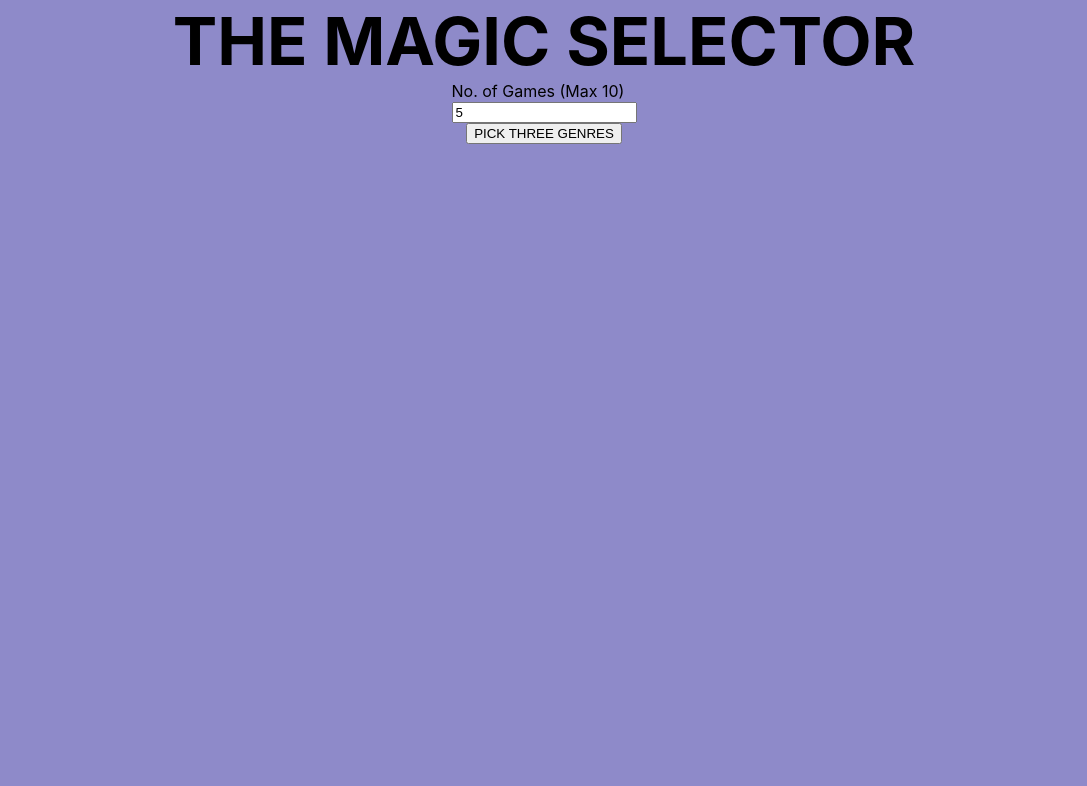
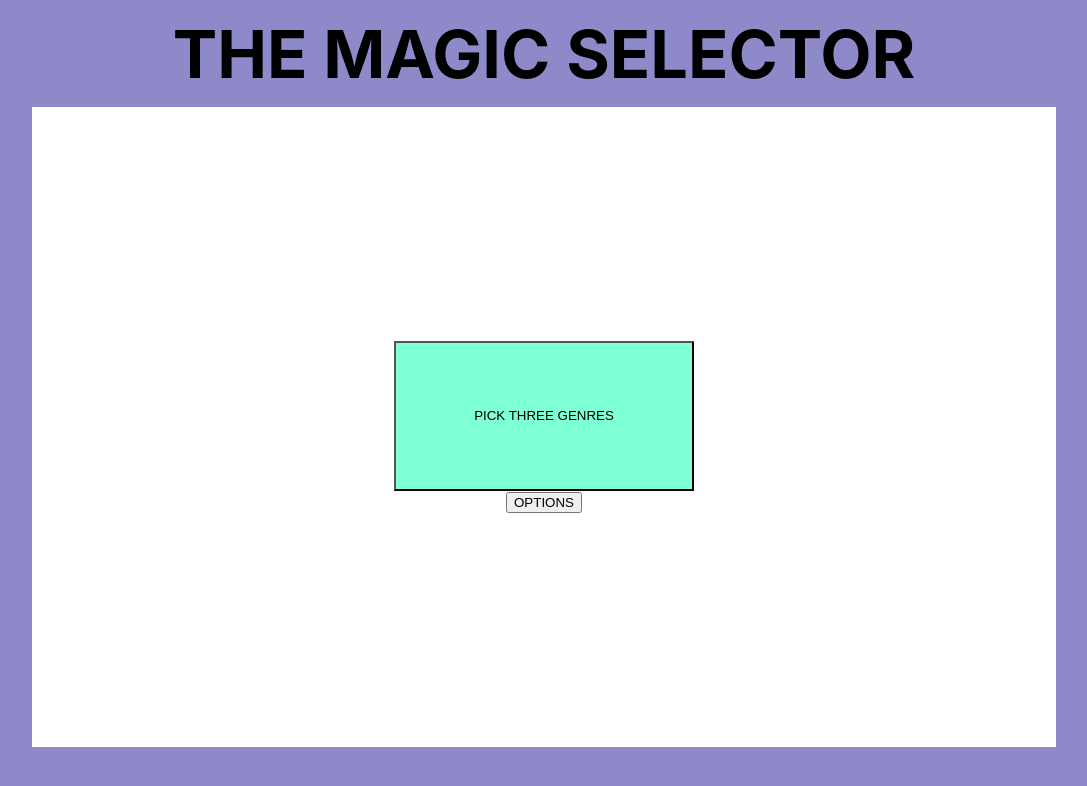
Before and after one commit to internetcharles/magic-game-picker, a React (Create React App) app: page / in a window 1280 px wide. Shown: the top 786 px of the page, without its empty margins (96-1183 px from the left). Built offline with nearby package versions, Linux system fonts and the light colour scheme.

Commit message:
some more gating and styling

```diff
--- a/src/Components/Home/Home.tsx
+++ b/src/Components/Home/Home.tsx
@@ -14,8 +14,10 @@ const Home: React.FC<Props> = ({ genreData }) => {
   const [randomGames, setRandomGames] = useState<Game[]>([])
   const [genresForVoting, setGenresForVoting] = useState<GenreList>([])
   const [chosenGenre, setChosenGenre] = useState<Game[]>([])
+  const [genreSelected, setGenreSelected] = useState<boolean>(false)
   const [voteArray, setVoteArray] = useState<CountObject[]>([])
   const [winner, setWinner] = useState<CountObject | null>(null)
+  const [showOptions, setShowOptions] = useState<boolean>(false)
 
   const validateNumberInput = (e: React.FormEvent<HTMLInputElement>) => {
     const target = e.target as HTMLInputElement
@@ -36,11 +38,14 @@ const Home: React.FC<Props> = ({ genreData }) => {
         return item
       }
       const genreItem = randomProperty()
-      console.log(genreItem)
       if (!chosenGenres?.includes(genreItem)) chosenGenres.push(genreItem)
     }
     setGenresForVoting(chosenGenres)
-    console.log(gamesToVoteOn)
+  }
+
+  const selectGenre = (selectedGenre: Game[]) => {
+    setChosenGenre(selectedGenre)
+    setGenreSelected(true)
   }
 
   const getRandomGames = () => {
@@ -52,7 +57,6 @@ const Home: React.FC<Props> = ({ genreData }) => {
         randomGames.push(item)
       }
     }
-
     setRandomGames(randomGames)
   }
 
@@ -72,6 +76,7 @@ const Home: React.FC<Props> = ({ genreData }) => {
     setGenresForVoting([])
     setChosenGenre([])
     setVoteArray([])
+    setGenreSelected(false)
     setWinner(null)
   }
 
@@ -85,36 +90,33 @@ const Home: React.FC<Props> = ({ genreData }) => {
   return (
     <div className='home-container'>
       <div className='home-header'>THE MAGIC SELECTOR</div>
-      <div>
-        <div>No. of Games (Max 10)</div>
-        <input
-          type='text'
-          pattern='[0-9]*'
-          value={gamesToVoteOn}
-          onChange={(e) => validateNumberInput(e)}
-        />
-      </div>
-      {genresForVoting.length === 0 && (
+      <div className='home-inner-container'>
+        {genresForVoting.length === 0 && chosenGenre.length === 0 && (
           <button className='home-genre-select-button' onClick={() => getThreeRandomGenres()}>
             PICK THREE GENRES
           </button>
         )}
         <div className='home-item-container'>
           {genresForVoting.length > 0 &&
+            chosenGenre.length === 0 &&
             genresForVoting.map((genre) => (
-            <button key={genre.key} onClick={() => setChosenGenre(genre.data![genre.key])}>
+              <button
+                className='home-genre-pick-button'
+                key={genre.key}
+                onClick={() => selectGenre(genre.data![genre.key])}
+              >
                 {genre.name}
               </button>
             ))}
         </div>
-      {chosenGenre.length > 0 && (
+        {chosenGenre.length > 0 && randomGames.length === 0 && (
           <div className='home-button-container'>
             <button onClick={() => getRandomGames()}>Generate Random Games</button>
           </div>
         )}
-
         <div>
           {randomGames.length > 0 &&
+            !winner &&
             randomGames.map((game, idx) => (
               <>
                 <div key={game.name}>{game.name}</div>
@@ -130,6 +132,23 @@ const Home: React.FC<Props> = ({ genreData }) => {
         </div>
         <div>{winner && <div>{winner.name}</div>}</div>
         <div>{winner && <button onClick={reset}>RESET</button>}</div>
+        <div>
+          <button onClick={() => setShowOptions(!showOptions)}>OPTIONS</button>
+        </div>
+        {showOptions && (
+          <div className='home-options-container'>
+            <div className='home-options-header'>OPTIONS</div>
+            <div>No. of Games (Max 10)</div>
+            <input
+              type='text'
+              pattern='[0-9]*'
+              value={gamesToVoteOn}
+              onChange={(e) => validateNumberInput(e)}
+            />
+            <button onClick={() => setShowOptions(false)}>CLOSE</button>
+          </div>
+        )}
+      </div>
     </div>
   )
 }
--- a/src/Components/Home/Styles/Home.scss
+++ b/src/Components/Home/Styles/Home.scss
@@ -8,4 +8,45 @@
 .home-header {
   font-weight: bolder;
   font-size: 50pt;
+  margin-bottom: 1%;
+  margin-top: 1%;
 }
+
+.home-options-header {
+  font-size: 50pt;
+}
+
+.home-options-container {
+  position: absolute;
+  display: flex;
+  flex-direction: column;
+  align-items: center;
+  top: 50;
+  left: 50;
+  background-color: white;
+  border: 1px solid black;
+  border-radius: 10px;
+  padding: 10px 10px 10px 10px;
+}
+
+.home-inner-container {
+  width: 80%;
+  height: 80%;
+  background-color: white;
+  display: flex;
+  flex-direction: column;
+  align-items: center;
+  justify-content: center;
+}
+
+.home-genre-select-button {
+  background-color: aquamarine;
+  width: 300px;
+  height: 150px;
+}
+
+.home-genre-pick-button {
+  background-color: aquamarine;
+  width: 300px;
+  height: 150px;
+}
--- a/src/Constants/genres.tsx
+++ b/src/Constants/genres.tsx
@@ -14,7 +14,6 @@ import gunData from '../Data/hyperspin/ps2/gun.json'
 import horseRacingData from '../Data/hyperspin/ps2/horseracing.json'
 import huntingData from '../Data/hyperspin/ps2/hunting.json'
 import lifeSimData from '../Data/hyperspin/ps2/lifesim.json'
-import minigamesData from '../Data/hyperspin/ps2/minigames.json'
 import miscData from '../Data/hyperspin/ps2/misc.json'
 import partyData from '../Data/hyperspin/ps2/party.json'
 import pinballData from '../Data/hyperspin/ps2/pinball.json'
```
Lines whose indentation alone changed are shown as unchanged.
